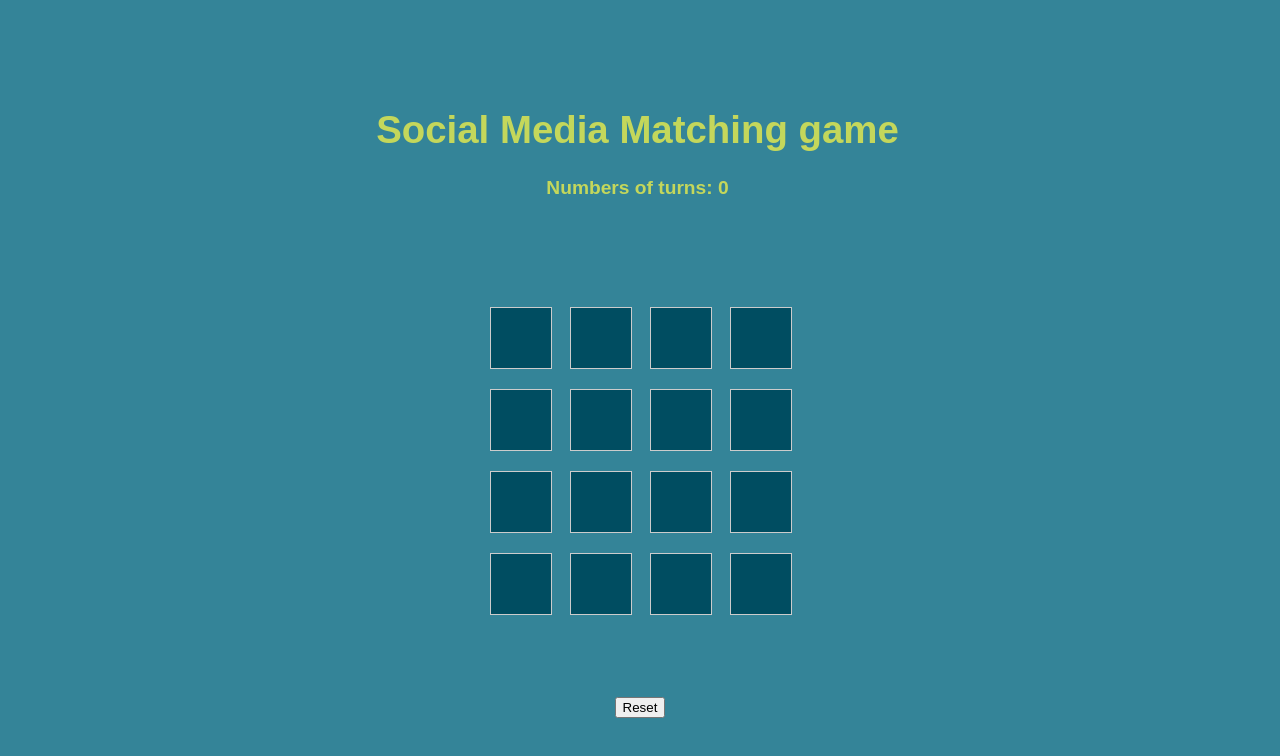
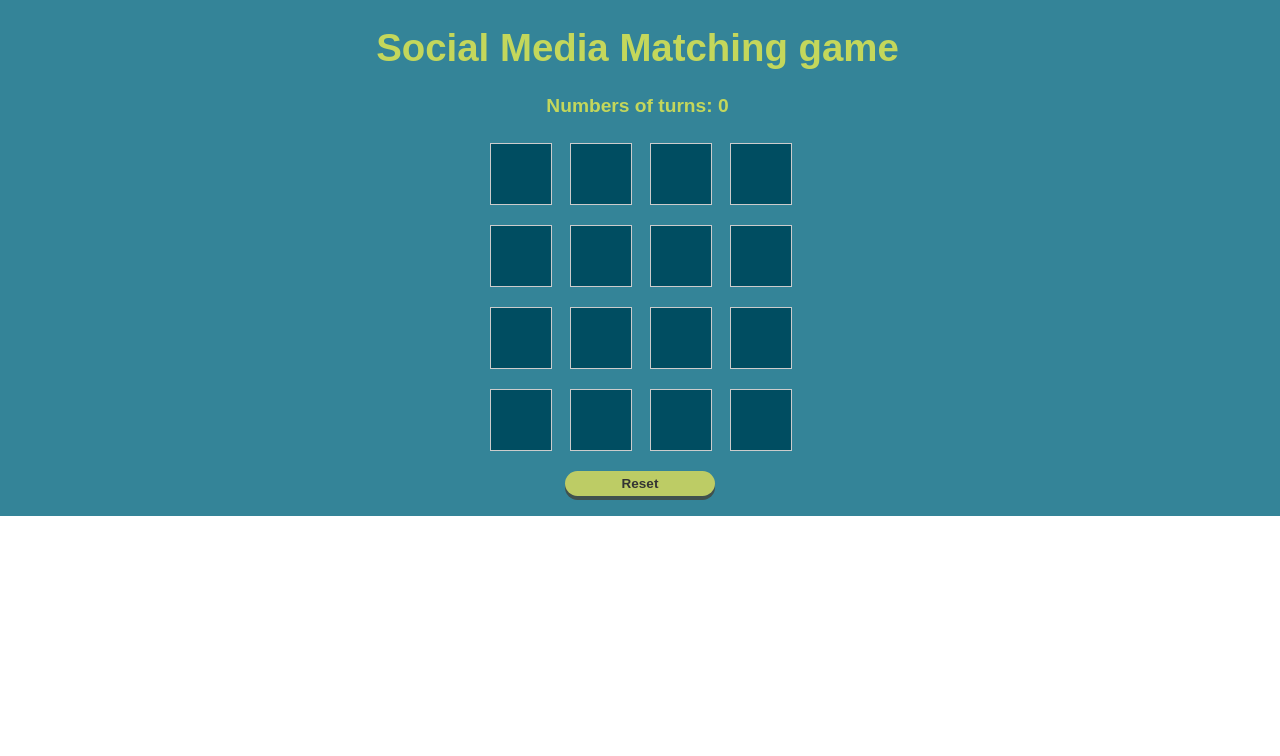
Before and after one commit to pragyes31/matchingGame, a website built with Parcel: page index.html in a window 1280 px wide. Built offline with nearby package versions, Linux system fonts and the light colour scheme.

Commit message:
added styling to button

```diff
--- a/index.html
+++ b/index.html
@@ -8,20 +8,22 @@
       integrity="sha384-50oBUHEmvpQ+1lW4y57PTFmhCaXp0ML5d60M1M7uH2+nqUivzIebhndOJK28anvf"
       crossorigin="anonymous"
     />
-    <link rel="stylesheet" type="text/css" href="src/styles.css">
+    <link rel="stylesheet" type="text/css" href="src/styles.css" />
     <meta charset="UTF-8" />
-    <meta name="viewport" content="width=device-width, initial-scale=1">
+    <meta name="viewport" content="width=device-width, initial-scale=1" />
   </head>
 
   <body>
     <div id="app">
       <div class="header">
-          <h1 class="heading">Social Media Matching game</h1>
-          <h4 class="turn-count">Numbers of turns: <span class="count">0</span> </h4>
+        <h1 class="heading">Social Media Matching game</h1>
+        <h4 class="turn-count">
+          Numbers of turns: <span class="count">0</span>
+        </h4>
       </div>
-      <div class="matching-game">
+      <div class="matching-game"></div>
+      <button class="reset">Reset</button>
     </div>
-    <button class="reset">Reset</button>
     <script src="src/index.js"></script>
   </body>
 </html>
--- a/src/index.js
+++ b/src/index.js
@@ -16,8 +16,8 @@ function buildMatchingGame() {
   let count = 0;
   let matchingArray = [];
   let matchedArray = [];
-  const matchingGame = {
-    createBox: () => {
+  const populateBoxes = () => {
+    for (let i = 0; i < 16; i++) {
       const matchBox = document.createElement("section");
       const cardDiv = document.createElement("div");
       const front = document.createElement("div");
@@ -32,13 +32,9 @@ function buildMatchingGame() {
       matchBox.appendChild(cardDiv);
       cardDiv.appendChild(front);
       cardDiv.appendChild(back);
-    },
-    populateBoxes: () => {
-      for (let i = 0; i < 16; i++) {
-        matchingGame.createBox();
     }
-    },
-    addImages: () => {
+  };
+  const addImages = () => {
     const backElems = document.querySelectorAll(".back");
     let backElemsArray = Array.from(backElems);
     backImages.forEach(image => {
@@ -46,8 +42,10 @@ function buildMatchingGame() {
       backElemsArray[randomCard].innerHTML = image;
       backElemsArray.splice(randomCard, 1);
     });
-    },
-    startGame: () => {
+  };
+
+  const handleGame = () => {};
+  const startGame = () => {
     const cards = document.querySelectorAll(".card");
     cards.forEach(card => {
       card.addEventListener("click", function(e) {
@@ -59,6 +57,7 @@ function buildMatchingGame() {
           matchingArray.push(e.target.nextElementSibling);
           if (
             matchingArray.length > 1 &&
+            !!matchingArray[1] &&
             matchingArray[0].innerHTML === matchingArray[1].innerHTML
           ) {
             count++;
@@ -68,7 +67,7 @@ function buildMatchingGame() {
               count--;
               alert(`Woah! It took you only ${count} turns to win this :)`);
             }
-            } else if (matchingArray.length > 1) {
+          } else if (matchingArray.length > 1 && !!matchingArray[1]) {
             count++;
             matchingArray.forEach(elem => {
               elem.parentElement.classList.remove("flipped");
@@ -78,8 +77,8 @@ function buildMatchingGame() {
         }, 1000);
       });
     });
-    },
-    resetGame: e => {
+  };
+  const resetGame = e => {
     const cards = document.querySelectorAll(".card");
     cards.forEach(card => {
       setTimeout(() => {
@@ -90,12 +89,11 @@ function buildMatchingGame() {
         matchedArray = [];
       }, 500);
     });
-    }
   };
-  matchingGame.populateBoxes();
-  matchingGame.addImages();
-  matchingGame.startGame();
-  resetBtn.addEventListener("click", matchingGame.resetGame);
+  populateBoxes();
+  addImages();
+  startGame();
+  resetBtn.addEventListener("click", resetGame);
 }
 
 const matchingGame = new buildMatchingGame();
--- a/src/styles.css
+++ b/src/styles.css
@@ -7,7 +7,7 @@ body {
 }
 
 #app {
-  height: 100vh;
+  height: auto;
   display: flex;
   justify-content: space-evenly;
   align-items: center;
@@ -73,12 +73,32 @@ body {
   padding-top: 7px;
 }
 
+.reset {
+  margin: 20px 0px;
+  width: 150px;
+  height: 25px;
+  font-size: 13.5px;
+  font-weight: bold;
+  border: none;
+  border-radius: 20px;
+  cursor: pointer;
+  outline: none;
+  box-shadow: 0 4px #40514e;
+  background-color: #bdcc65;
+  color: #333;
+}
+
+.reset:active {
+  box-shadow: 0 1px #999;
+  transform: translateY(2px);
+}
+
 @media (max-width: 480px) {
   .heading {
-    font-size: 4rem;
+    font-size: 3rem;
   }
 
   .matching-game {
-    grid-template-columns: 60px 60px;
+    grid-template-columns: 60px 60px 60px;
   }
 }
```
Lines whose indentation alone changed are shown as unchanged.
